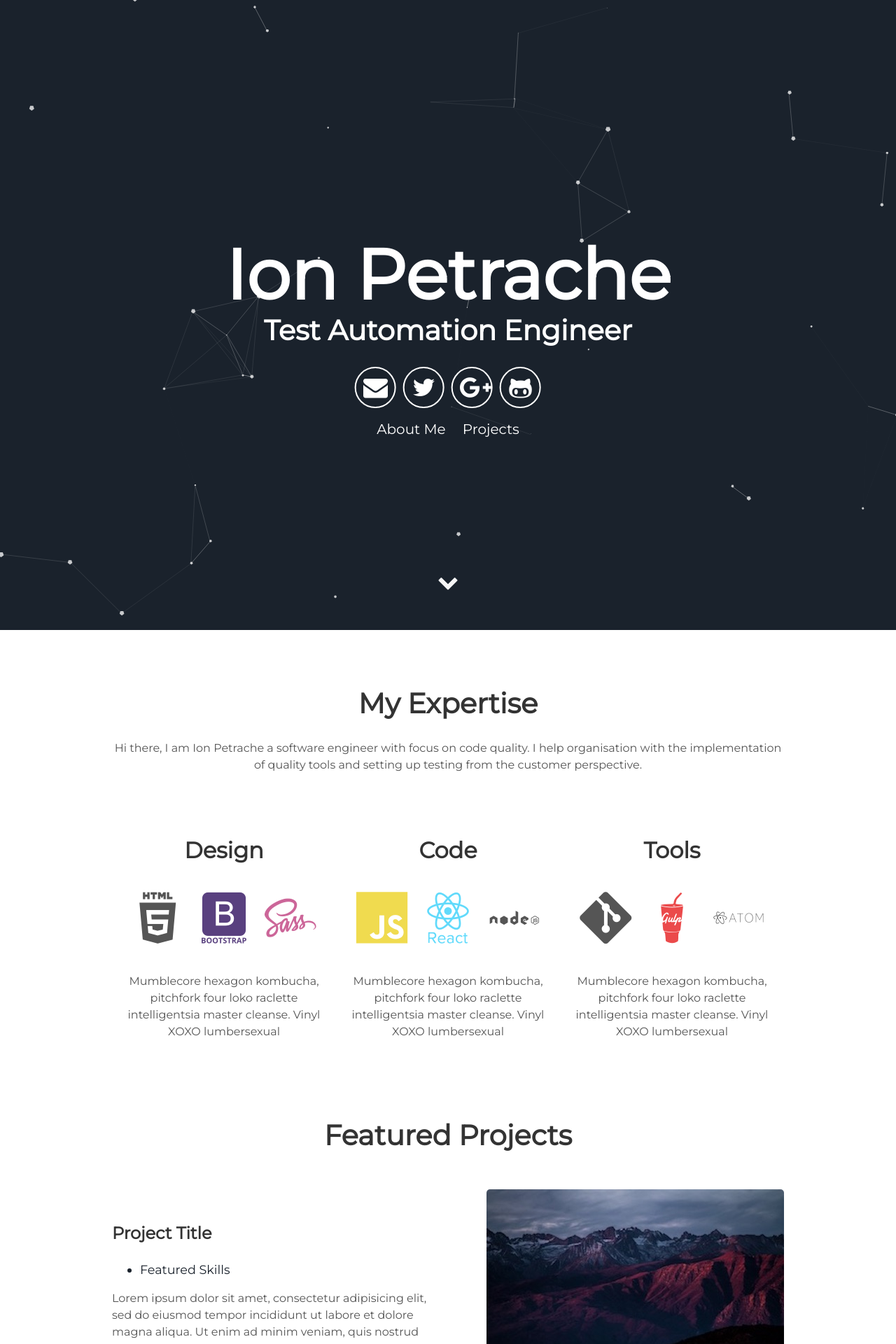
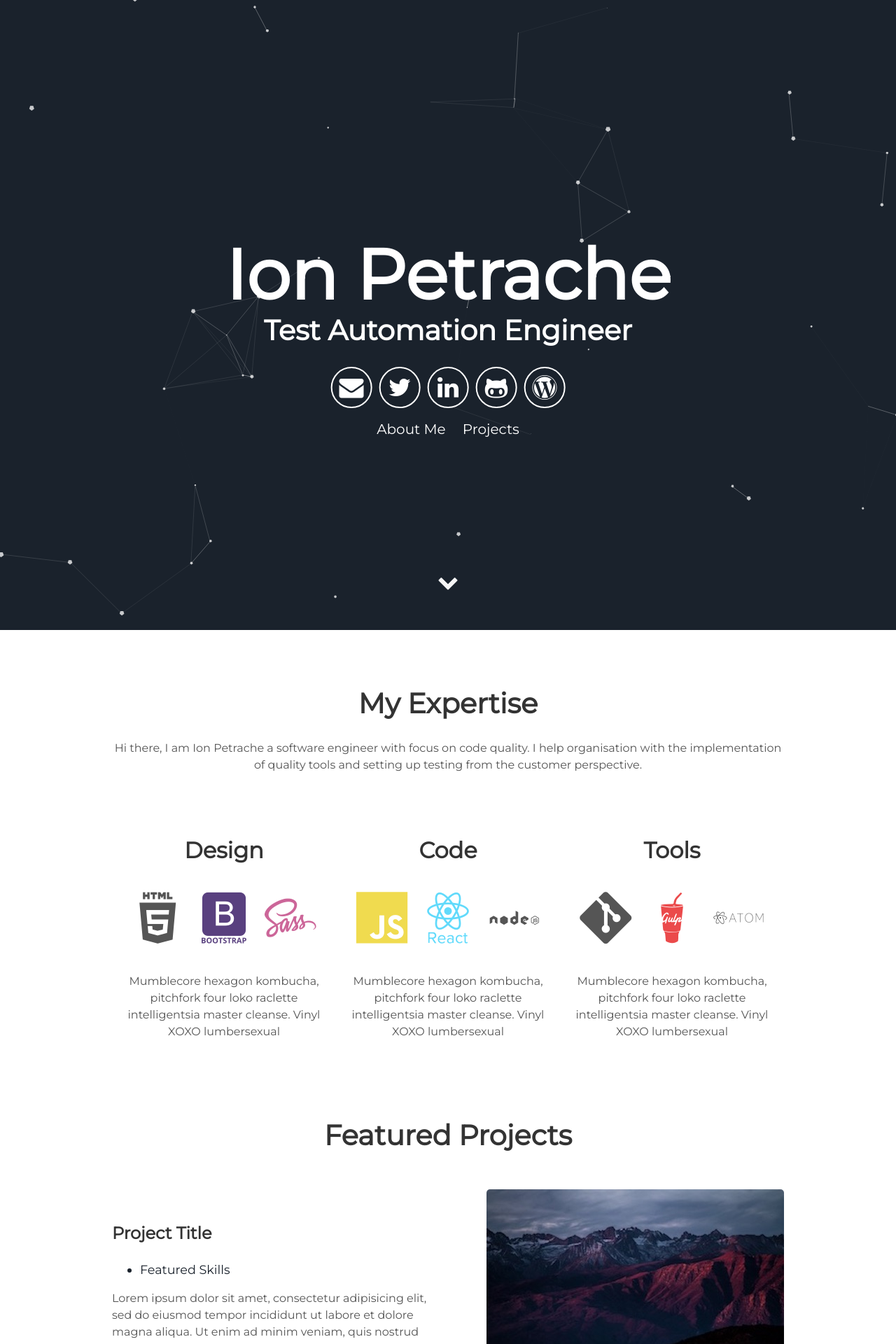
Before and after one commit to ionutpetrache/ionutpetrache.github.io, a Jekyll site: the page built from index.html, in a window 1280 px wide. Shown: the top 1920 px of the page at 70% size. Built offline with Jekyll 4.4.1, drawn with Linux system fonts in a browser that asks for light colours.

Commit message:
Add links to other personal resources

```diff
--- a/_includes/header.html
+++ b/_includes/header.html
@@ -5,10 +5,11 @@
         <span class="site-description">{{site.user_title}}</span>
       </h1>
       <div class="header-icons">
-        <a aria-label="Send email" href="#"><i class="icon fa fa-envelope"></i></a>
-        <a aria-label="My Twitter" target="_blank" href="#"><i class="icon fa fa-twitter" aria-hidden="true"></i></a>
-        <a aria-label="My Google Plus" target="_blank" href="#"><i class="icon fa fa-google-plus" aria-hidden="true"></i></a>
-        <a aria-label="My Github" target="_blank" href="#"><i class="icon fa fa-github-alt" aria-hidden="true"></i></a>
+        <a aria-label="Send email" href="mailto:ionpetrache@gmail.com"><i class="icon fa fa-envelope"></i></a>
+        <a aria-label="My Twitter" target="_blank" href="https://twitter.com/ionpetrache"><i class="icon fa fa-twitter" aria-hidden="true"></i></a>
+        <a aria-label="My Linkedin" target="_blank" href="https://www.linkedin.com/in/ionpetrache"><i class="icon fa fa-linkedin" aria-hidden="true"></i></a>
+        <a aria-label="My Github" target="_blank" href="https://github.com/ionutpetrache"><i class="icon fa fa-github-alt" aria-hidden="true"></i></a>
+        <a aria-label="My Blog" target="_blank" href="https://automationengineeringblog.wordpress.com"><i class="icon fa fa-wordpress" aria-hidden="true"></i></a>
       </div>
       <div class="header-links">
         <a class="link" href="#about" data-scroll>About Me</a>
```
